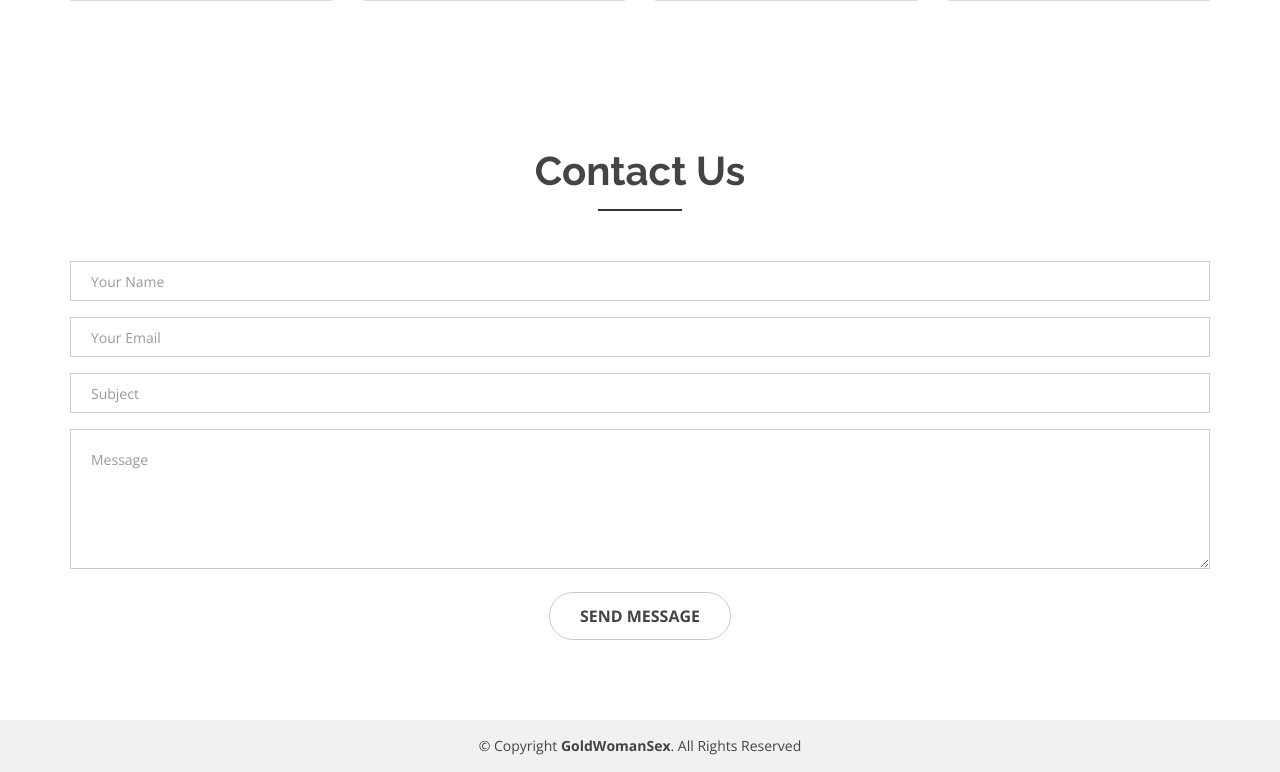
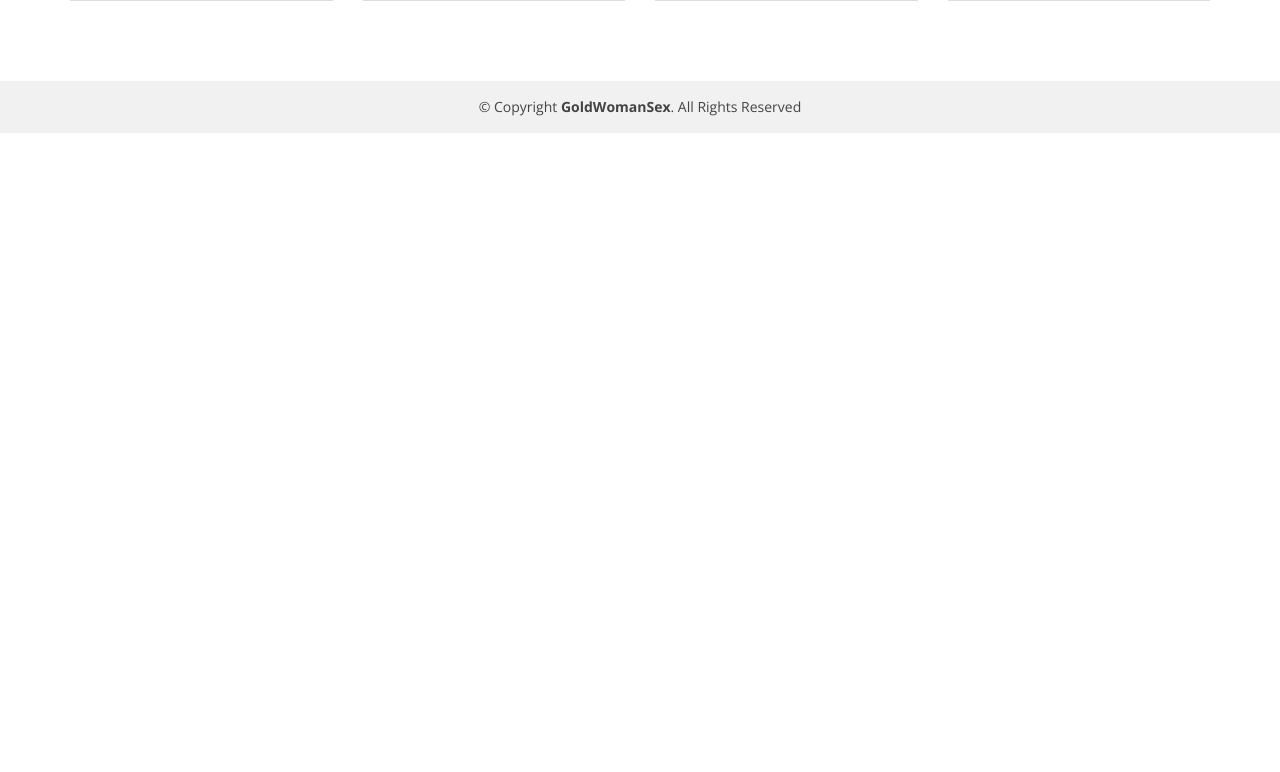
Before and after one commit to achaudhary997/Secure_Banking_System, a Django app: page / in a window 1280 px wide. Shown: the part 2037-2809 px from the top of the page. After the commit the page ends 2170 px from the top, so only its background shows below. Run offline with Django 3.2, Linux system fonts and the light colour scheme; some libraries are stand-ins or nearby versions.

Commit message:
Removed Contact Area

```diff
--- a/website/templates/website/index.html
+++ b/website/templates/website/index.html
@@ -348,50 +348,4 @@
   </div>
 </div>
 <!-- End Team Area -->
-
-<!-- Start contact Area -->
-<div id="contact" class="contact-area">
-  <div class="contact-inner area-padding">
-	<div class="contact-overly"></div>
-	<div class="container ">
-	  <div class="row">
-		<div class="col-md-12 col-sm-12 col-xs-12">
-		  <div class="section-headline text-center">
-			<h2>Contact us</h2>
-		  </div>
-		</div>
-	  </div>
-	  <div class="row">
-		<!-- Start  contact -->
-		<div class="col-md-12 col-sm-12 col-xs-12">
-		  <div class="form contact-form">
-			<div id="sendmessage">Your message has been sent. Thank you!</div>
-			<div id="errormessage"></div>
-			<form action="" method="post" role="form" class="contactForm">
-			  <div class="form-group">
-				<input type="text" name="name" class="form-control" id="name" placeholder="Your Name" data-rule="minlen:4" data-msg="Please enter at least 4 chars" />
-				<div class="validation"></div>
-			  </div>
-			  <div class="form-group">
-				<input type="email" class="form-control" name="email" id="email" placeholder="Your Email" data-rule="email" data-msg="Please enter a valid email" />
-				<div class="validation"></div>
-			  </div>
-			  <div class="form-group">
-				<input type="text" class="form-control" name="subject" id="subject" placeholder="Subject" data-rule="minlen:4" data-msg="Please enter at least 8 chars of subject" />
-				<div class="validation"></div>
-			  </div>
-			  <div class="form-group">
-				<textarea class="form-control" name="message" rows="5" data-rule="required" data-msg="Please write something for us" placeholder="Message"></textarea>
-				<div class="validation"></div>
-			  </div>
-			  <div class="text-center"><button type="submit">Send Message</button></div>
-			</form>
-		  </div>
-		</div>
-		<!-- End Left contact -->
-	  </div>
-	</div>
-  </div>
-</div>
-<!-- End Contact Area -->
 {% endblock %}
```
